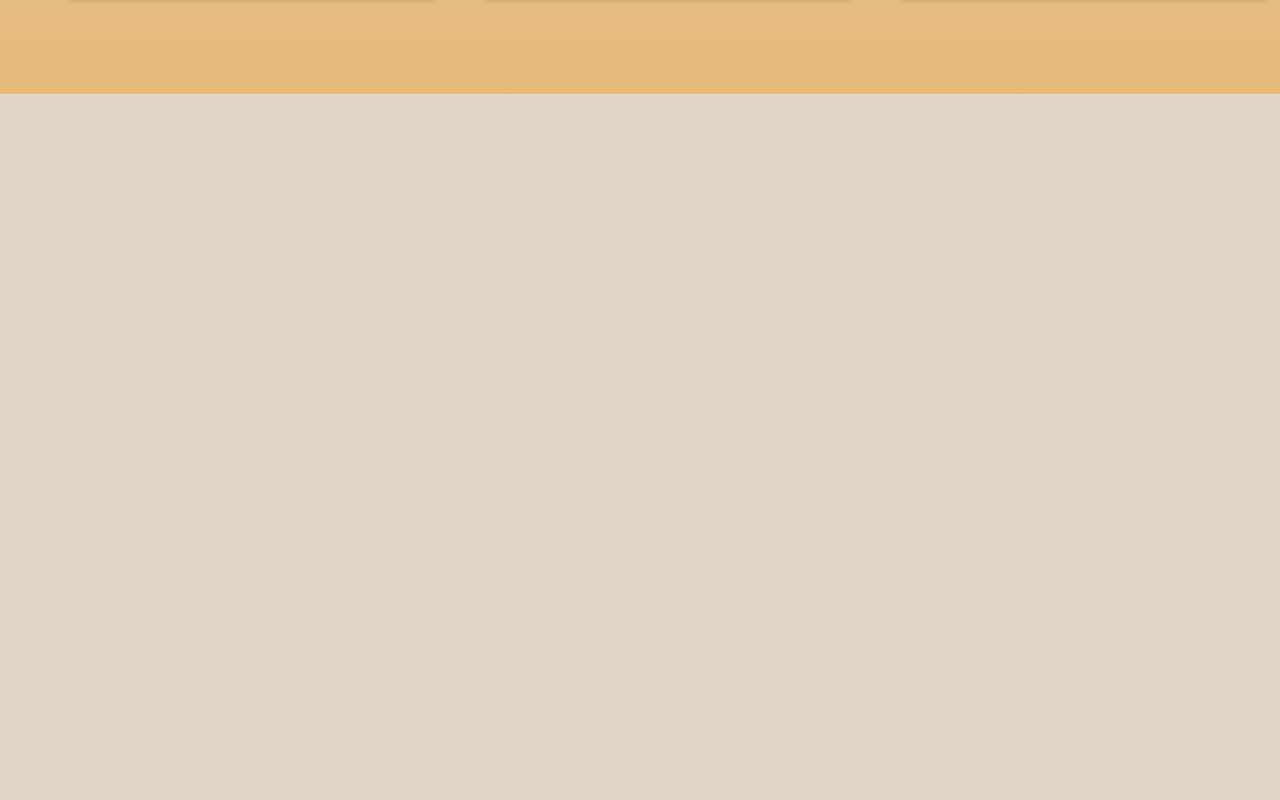
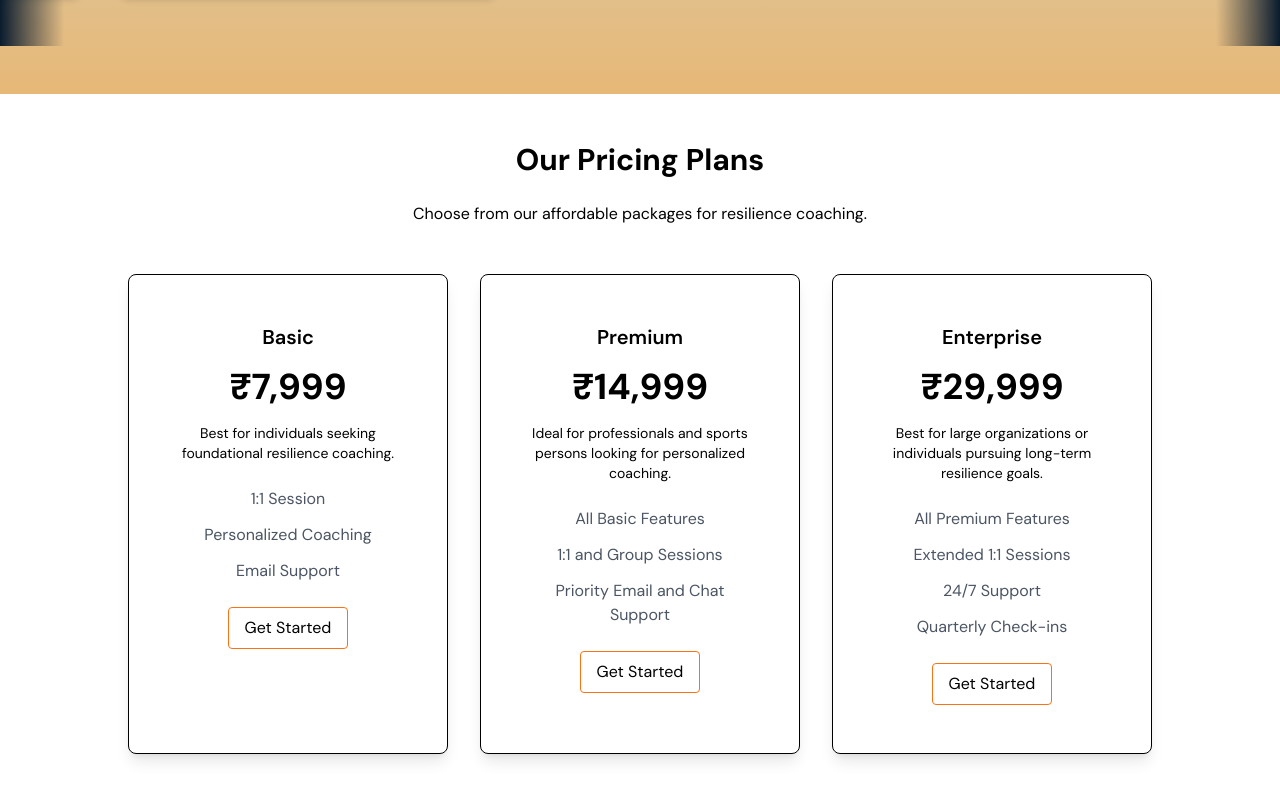
Before and after one commit to thisissuman/aviramana-24, a Next.js app: page / in a window 1280 px wide. Shown: the part 2187-2987 px from the top of the page. Before the commit the page ends 2281 px from the top, so only its background shows below. Built offline with nearby package versions, Linux system fonts and the light colour scheme.

Commit message:
added pricing section

```diff
--- a/src/app/constant/index.ts
+++ b/src/app/constant/index.ts
@@ -89,4 +89,28 @@ const testimonials = [
   },
 ];
 
-export { content, programmes, testimonials };
+ const feesAndCharges = [
+    {
+      title: "Basic",
+      price: "₹7,999",
+      description: "Best for individuals seeking foundational resilience coaching.",
+      features: ["1:1 Session", "Personalized Coaching", "Email Support"],
+      buttonLabel: "Get Started",
+    },
+    {
+      title: "Premium",
+      price: "₹14,999",
+      description: "Ideal for professionals and sports persons looking for personalized coaching.",
+      features: ["All Basic Features", "1:1 and Group Sessions", "Priority Email and Chat Support"],
+      buttonLabel: "Get Started",
+    },
+    {
+      title: "Enterprise",
+      price: "₹29,999",
+      description: "Best for large organizations or individuals pursuing long-term resilience goals.",
+      features: ["All Premium Features", "Extended 1:1 Sessions", "24/7 Support", "Quarterly Check-ins"],
+      buttonLabel: "Get Started",
+    },
+  ];
+
+export { content, programmes, testimonials,feesAndCharges };
--- a/src/app/layout.tsx
+++ b/src/app/layout.tsx
@@ -17,7 +17,7 @@ export default function RootLayout({
 }>) {
   return (
     <html lang="en" className="relative">
-      <body className={twMerge(dmSans.className, "antialiased bg-[#e0d7c8]")}>
+      <body className={twMerge(dmSans.className, "antialiased bg-[#c8dee0]")}>
         {children}
       </body>
     </html>
--- a/src/app/page.tsx
+++ b/src/app/page.tsx
@@ -3,6 +3,7 @@ import Header from "./sections/Header";
 import Hero from "./sections/Hero";
 import Services from "./sections/Services";
 import TestimonialSection from "./sections/TestimonialSection";
+import FeesAndCharges from "./sections/FeesAndCharges";
 export default function Home() {
   return (
     <>
@@ -10,6 +11,7 @@ export default function Home() {
       <Hero />
       <Services/>
       <TestimonialSection/>
+      <FeesAndCharges />
     </>
   );
 }
--- /dev/null
+++ b/src/app/sections/FeesAndCharges.tsx
@@ -0,0 +1,59 @@
+"use client";
+import React from "react";
+import { motion } from "framer-motion";
+import { feesAndCharges } from "../constant";
+
+const FeesAndCharges = () => {
+  return (
+    <div className="bg-white py-12">
+      <h2 className="text-center text-3xl font-bold mb-6">Our Pricing Plans</h2>
+      <p className="text-center mb-12">
+        Choose from our affordable packages for resilience coaching.
+      </p>
+      <div className="flex justify-center gap-8 flex-wrap md:flex-nowrap">
+        {feesAndCharges.map((plan, index) => (
+          <motion.div
+            key={index}
+            whileHover={{
+              scale: 1.05,
+              boxShadow: "10px 100px 60px rgba(255, 87, 34, 0.5)",
+            }}
+            className="relative border border-black rounded-lg shadow-lg w-80 p-6 transition-all duration-300 ease-in-out bg-white hover:bg-black text-black hover:text-white"
+          >
+            <motion.div
+              className="absolute inset-0 rounded-lg"
+              style={{
+                background:
+                  "conic-gradient(from 180deg, red, orange, yellow, green, blue, indigo, violet, red)",
+              }}
+              initial={{ opacity: 0 }}
+              whileHover={{ opacity: 1, scale: 1.1 }}
+              transition={{ duration: 0.5 }}
+            />
+            <div className="relative z-10 p-6">
+              <h3 className="text-xl font-semibold mb-4 text-center">
+                {plan.title}
+              </h3>
+              <p className="text-center text-4xl font-bold">{plan.price}</p>
+              <p className="text-center mt-4 text-sm">{plan.description}</p>
+              <ul className="mt-6 mb-6 space-y-3 text-center">
+                {plan.features.map((feature, i) => (
+                  <li key={i} className="text-gray-600 hover:text-white">
+                    {feature}
+                  </li>
+                ))}
+              </ul>
+              <div className="text-center">
+                <button className="px-4 py-2 bg-white text-black rounded transition-colors duration-300 hover:bg-orange-500 hover:text-white border border-orange-500">
+                  {plan.buttonLabel}
+                </button>
+              </div>
+            </div>
+          </motion.div>
+        ))}
+      </div>
+    </div>
+  );
+};
+
+export default FeesAndCharges;
--- a/src/app/sections/TestimonialSection.tsx
+++ b/src/app/sections/TestimonialSection.tsx
@@ -3,7 +3,6 @@ import React from "react";
 import { motion } from "framer-motion";
 import Image from "next/image";
 import { testimonials } from "../constant";
-
 
 // Single Testimonial Card Component
 const TestimonialCard = ({ testimonial }) => {
@@ -24,8 +23,12 @@ const TestimonialCard = ({ testimonial }) => {
           <span className="text-xl">❝</span>
         </div>
       </motion.div>
-      <p className="mt-8 text-center philosopher-regular ">{testimonial.description}</p>
-      <p className="mt-8 text-center font-bold philosopher-bold">{testimonial.name}</p>
+      <p className="mt-8 text-center philosopher-regular ">
+        {testimonial.description}
+      </p>
+      <p className="mt-8 text-center font-bold philosopher-bold">
+        {testimonial.name}
+      </p>
     </div>
   );
 };
@@ -41,27 +44,23 @@ const TestimonialSection = () => {
       <div className="flex justify-center mb-8">
         <div className="w-24 h-[3px] bg-orange-400"></div>
       </div>
-      <div className="relative overflow-hidden  md:pt-10">
-        {/* Testimonial Slider */}
-       {/*  <motion.div
-          className="flex gap-6"
-          initial={{ x: 0 }}
-          animate={{ x: ["0%", "-100%", "-200%", "0%"] }}
-          transition={{
-            duration: 15,
-            ease: "linear",
-            repeat: Infinity,
-          }}
-        ></motion.div> */}
-        <div className="flex flex-wrap md:flex-nowrap gap-6 py-10 pl-14">
+      <div className="relative overflow-hidden  md:pt-10 md:flex">
+        <motion.div className="flex flex-wrap md:flex-nowrap gap-6 py-10 pl-14"
+         animate={{ x: ["0%", "-100%"] }}  // Shift to -100% to create a circular flow
+         transition={{
+           repeat: Infinity,
+           ease: "linear",
+           duration: 10,
+         }}
+         style={{ display: "flex" }}>
           {testimonials.map((testimonial, index) => (
             <TestimonialCard testimonial={testimonial} />
           ))}
-        </div>
+        </motion.div>
 
         {/* Fade effect on the sides */}
-       {/*  <div className="absolute top-0 left-0 w-16 h-full bg-gradient-to-r from-[#091b2e]"></div>
-        <div className="absolute top-0 right-0 w-16 h-full bg-gradient-to-l from-[#091b2e]"></div> */}
+        <div className="absolute top-0 left-0 w-16 h-full bg-gradient-to-r from-[#091b2e]"></div>
+        <div className="absolute top-0 right-0 w-16 h-full bg-gradient-to-l from-[#091b2e]"></div>
       </div>
     </div>
   );
```
